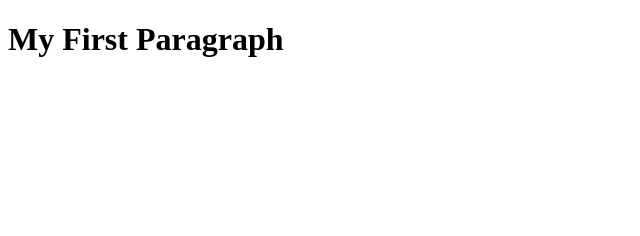
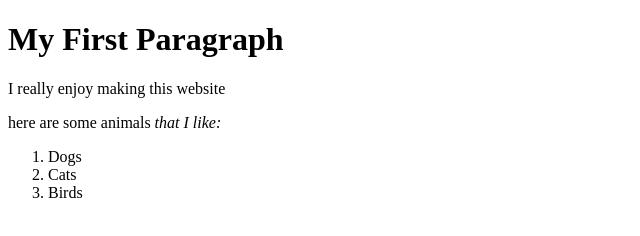
Before and after one commit to CrystalChymic/Capstone-2025, a plain HTML site: page Simple.html in a window 1280 px wide. Shown: the whole page, without its empty margins (0-640 px from the left). Drawn offline with Linux system fonts and the light colour scheme.

Commit message:
new stuff

```diff
--- a/Simple.html
+++ b/Simple.html
@@ -1,6 +1,19 @@
 <!DOCTYPE html>
 <html>
+<title>my website</title>
+
 <head>
     <h1>My First Paragraph</h1>
+
+    <p>I really enjoy making this website</p>
+
+    <p>here are some animals <em>that I like:</em></p>
+
+    <ol>
+        <li>Dogs</li>
+        <li>Cats</li>
+        <li>Birds</li>
+    </ol>
+
 </head>
 </html>
```
